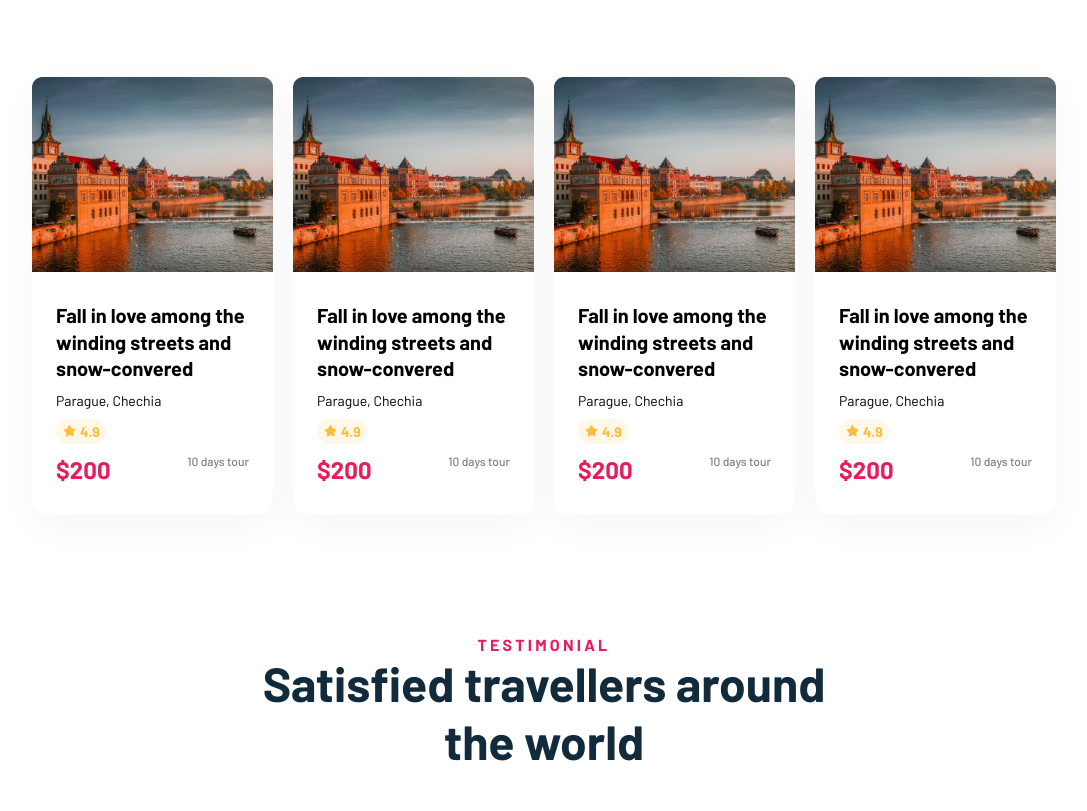
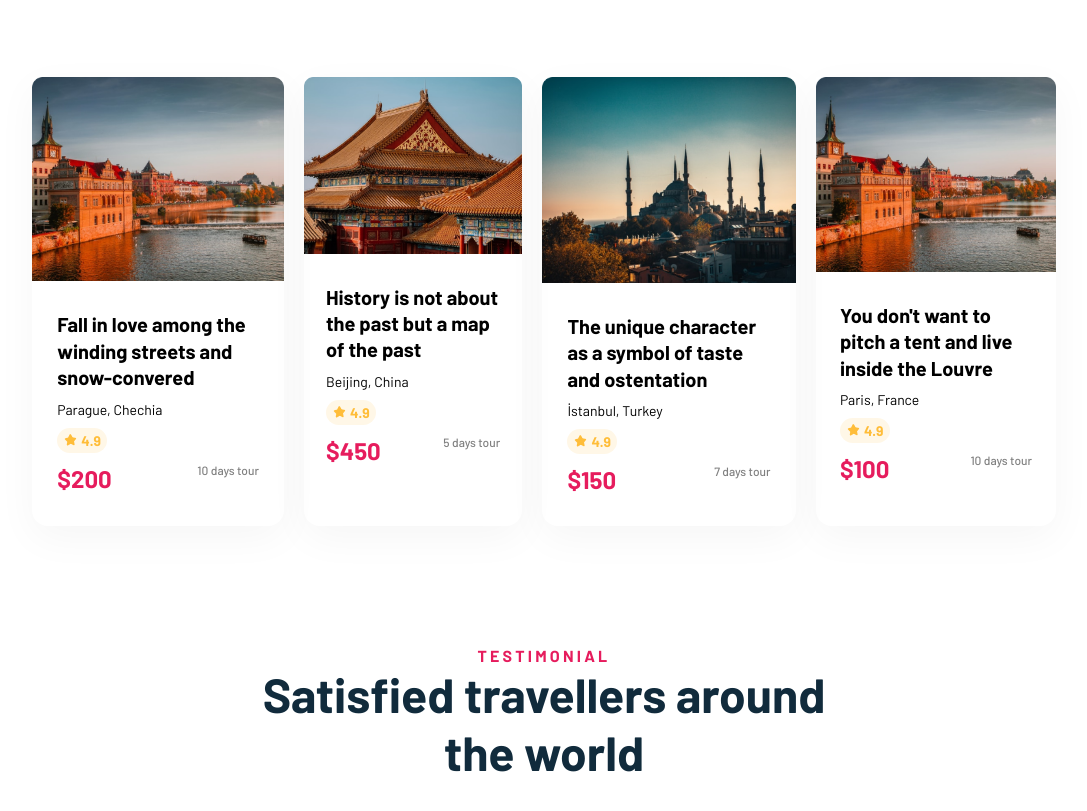
Before and after one commit to AhadWeb3/Travel-Landing-Page, a plain HTML site: page index.html in a window 1280 px wide. Shown: the part 1831-2642 px from the top of the page, without its empty margins (96-1183 px from the left). Drawn offline with Linux system fonts and the light colour scheme.

Commit message:
Updated Carousel

```diff
--- a/index.html
+++ b/index.html
@@ -143,46 +143,46 @@
                 </div>
             </div>
             <div class="card d-flex flex-column">
-                <img src="./Assets/carousel1.png" alt="">
+                <img src="./Assets/carousel2.png" alt="">
                 <div class="card-details d-flex flex-column">
-                    <h3 class="car_title">Fall in love among the winding streets and snow-convered</h3>
-                    <p class="car_place">Parague, Chechia</p>
+                    <h3 class="car_title">History is not about the past but a map of the past</h3>
+                    <p class="car_place">Beijing, China</p>
                     <div class="rating d-flex">
                         <img src="./Assets/Icons/magic-star.png" alt="">
                         <h4>4.9</h4>
                     </div>
                     <div class="pricing">
-                        <h2 class="price">$200</h2>
-                        <p class="tour">10 days tour</p>
+                        <h2 class="price">$450</h2>
+                        <p class="tour">5 days tour</p>
+                    </div>
+                </div>
+            </div>
+            <div class="card d-flex flex-column">
+                <img src="./Assets/carousel3.png" alt="">
+                <div class="card-details d-flex flex-column">
+                    <h3 class="car_title">The unique character as a symbol of taste and ostentation</h3>
+                    <p class="car_place">İstanbul, Turkey</p>
+                    <div class="rating d-flex">
+                        <img src="./Assets/Icons/magic-star.png" alt="">
+                        <h4>4.9</h4>
+                    </div>
+                    <div class="pricing">
+                        <h2 class="price">$150</h2>
+                        <p class="tour">7 days tour</p>
                     </div>
                 </div>
             </div>
             <div class="card d-flex flex-column">
                 <img src="./Assets/carousel1.png" alt="">
                 <div class="card-details d-flex flex-column">
-                    <h3 class="car_title">Fall in love among the winding streets and snow-convered</h3>
-                    <p class="car_place">Parague, Chechia</p>
+                    <h3 class="car_title">You don't want to pitch a tent and live inside the Louvre</h3>
+                    <p class="car_place">Paris, France</p>
                     <div class="rating d-flex">
                         <img src="./Assets/Icons/magic-star.png" alt="">
                         <h4>4.9</h4>
                     </div>
                     <div class="pricing">
-                        <h2 class="price">$200</h2>
-                        <p class="tour">10 days tour</p>
-                    </div>
-                </div>
-            </div>
-            <div class="card d-flex flex-column">
-                <img src="./Assets/carousel1.png" alt="">
-                <div class="card-details d-flex flex-column">
-                    <h3 class="car_title">Fall in love among the winding streets and snow-convered</h3>
-                    <p class="car_place">Parague, Chechia</p>
-                    <div class="rating d-flex">
-                        <img src="./Assets/Icons/magic-star.png" alt="">
-                        <h4>4.9</h4>
-                    </div>
-                    <div class="pricing">
-                        <h2 class="price">$200</h2>
+                        <h2 class="price">$100</h2>
                         <p class="tour">10 days tour</p>
                     </div>
                 </div>
```
